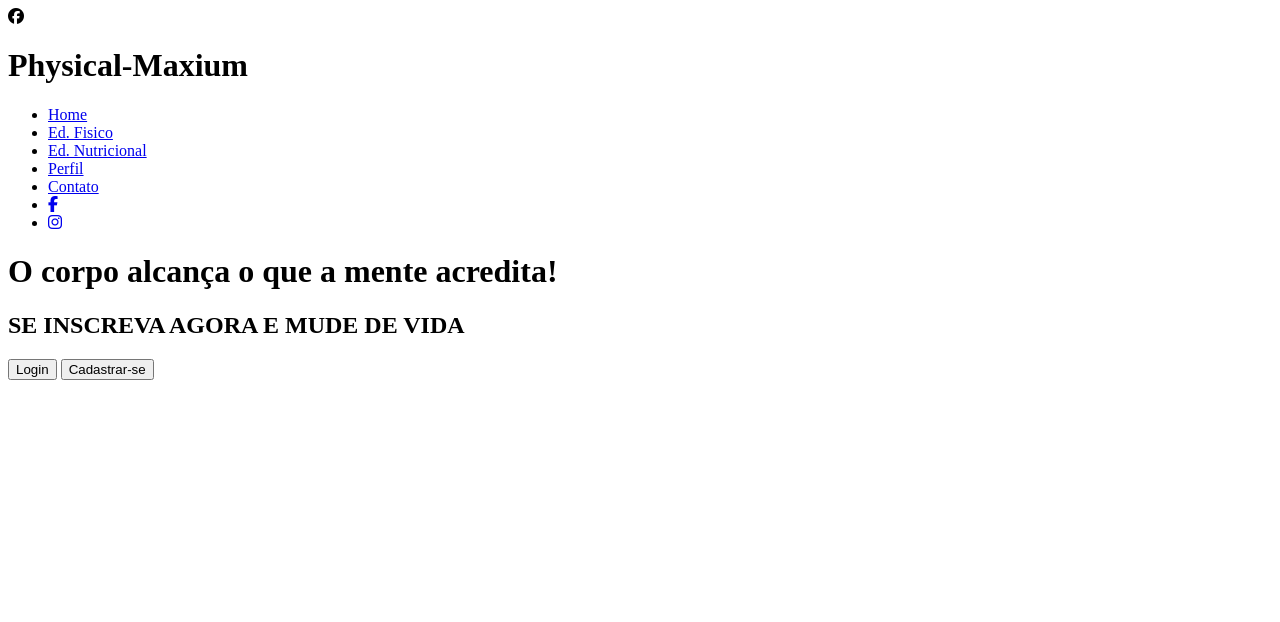
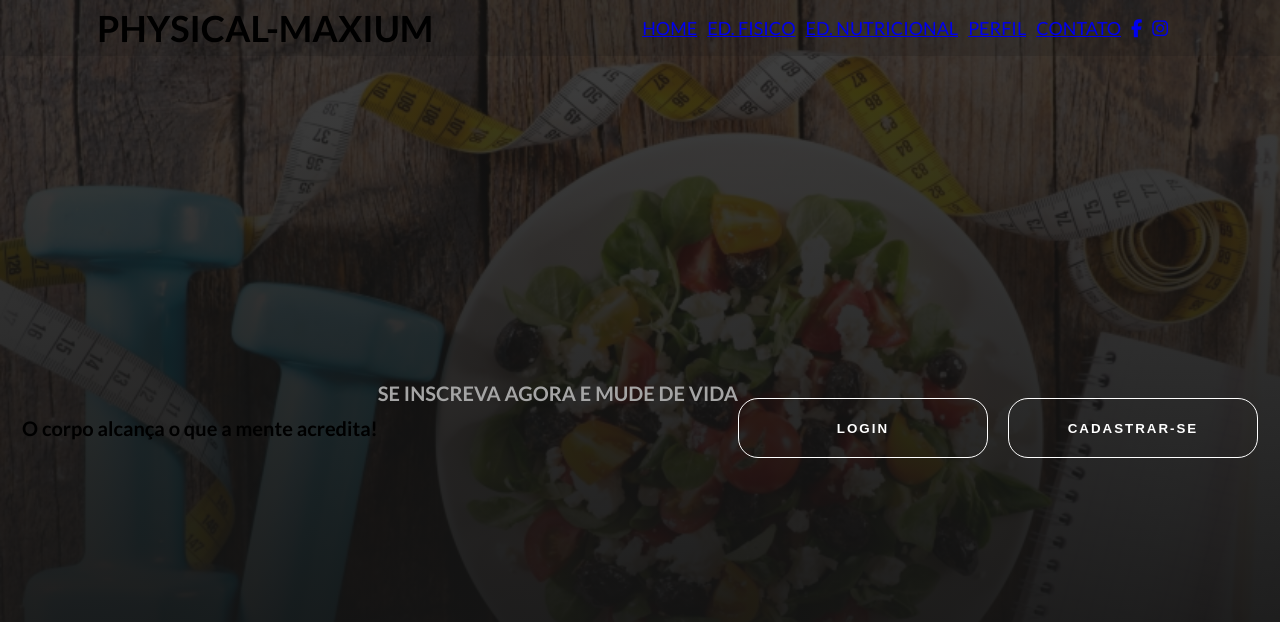
Before and after one commit to Luan-Gabriel-Brusarosco/TCC, a plain HTML site: page index.html in a window 1280 px wide. Drawn offline with Linux system fonts and the light colour scheme.

Commit message:
30-08-23

```diff
--- a/index.html
+++ b/index.html
@@ -5,16 +5,16 @@
     <meta http-equiv="X-UA-Compatible" content="IE=edge">
     <meta name="viewport" content="width=device-width, initial-scale=1.0">
     <script src="https://kit.fontawesome.com/3df637a2f2.js" crossorigin="anonymous"></script>
-    <link rel="stylesheet" href="style.css">
-    <i class="fa-brands fa-facebook"></i>
+    <link rel="stylesheet" href="syle.css">
     <title>Physical Maxium</title>
 </head>
+
 <body>
     <header>
         <div class="menu-content">
             <h1 class="logo">Physical-Maxium</h1>
             <nav class="header-menu">
-                <ul class="menu-content">
+                <ul class="list-itens">
                     <li><a href="#">Home</a></li>
                     <li><a href="#">Ed. Fisico</a></li>
                     <li><a href="#">Ed. Nutricional</a></li>
--- a/syle.css
+++ b/syle.css
@@ -17,14 +17,14 @@ html{
 }
 
 body{
-    background: linear-gradient(rgba(17, 17 ,17 ,0 , 0.8), rgba(20, 20, 20, 1)), url('https://www.google.com/url?sa=i&url=https%3A%2F%2Fblog.nasm.org%2Fsports-nutrition-guide&psig=AOvVaw2p3e_JhJpJFFuNLr3jEza3&ust=1692899537827000&source=images&cd=vfe&opi=89978449&ved=0CA4QjRxqFwoTCLid4-Ks84ADFQAAAAAdAAAAABBz');
+    background: linear-gradient(rgba(17, 17, 17, 0.8), rgba(20, 20, 20, 1)), url(./img/imgAcad.jpg);
     background-position: center center;
     background-size: cover;
     background-position-y: 0px;
     background-repeat: no-repeat;
 }
 
-/*Menu - header - navBar*/
+/*Menu - Header - NavBar*/
 header{
     width: 100%;
     height: 7vh;
@@ -45,3 +45,100 @@ header{
     letter-spacing: 0.4rem;
     cursor: pointer;
 }
+
+.menu-content .list-itens{
+    display: flex;
+    list-style: none;
+    gap: 10px;
+}
+
+.menu-content .list-itens{
+    text-decoration: none;
+    color: white;
+    padding: 1.5rem;
+    transform: 2ms ease-in;
+    position: relative;
+}
+
+.menu-content .list-itens  a:before{
+    content: '';
+    position: absolute;
+    bottom: 0;
+    left: 0px;
+    height: 0px;
+    background-color: rgb(251, 255, 0);
+    transition: all 1.5s ease;
+}
+
+.menu-content .list-itens  a:haver:before{
+    width: 100%;
+}
+
+/* Centro - Conteudo Principal */
+main{
+    height: 93vh;
+    display: flex;
+    justify-content: center;
+    align-items: center;
+}
+
+.main-content {
+    display: flex;
+    flex-direction: center;
+    justify-content: center;
+    align-items: center;
+}
+
+/*Textos conteudo princinpal */
+.primary-text{
+    width: 850px;
+    font-size: 5rem;
+    margin-bottom: 2rem;
+    text-align: center;
+}
+
+.second-text {
+    margin-bottom: 7rem;
+    font-size: 2rem;
+    color: rgb(165, 165, 165);
+    text-transform: uppercase;
+}
+
+/* Botões */
+.btns {
+    display: flex;
+    justify-content: center;
+    gap: 20px;
+}
+
+.btns button{
+    width: 250px;
+    height: 60px;
+    cursor: pointer;
+    border: 1px solid white;
+    color: white;
+    text-transform: uppercase;
+    background-color: transparent;
+    font-weight: bolder;
+    letter-spacing: 0.2rem;
+    border-radius: 20px;
+    position: relative;
+    transition: 1.5s;
+}
+
+.btns button:before{
+    content: '';
+    bottom: 0;
+    left: 0;
+    position: absolute;
+    width: 0;
+    height: 60px;
+    background-color: rgb(61, 61, 61);
+    z-index: -1;
+    transition: 1s;
+}
+
+.btns button:hover:before{
+    width: 100%;
+
+}
```
Also changed, not shown: img/imgAcad.jpg (added), 1 other file.
